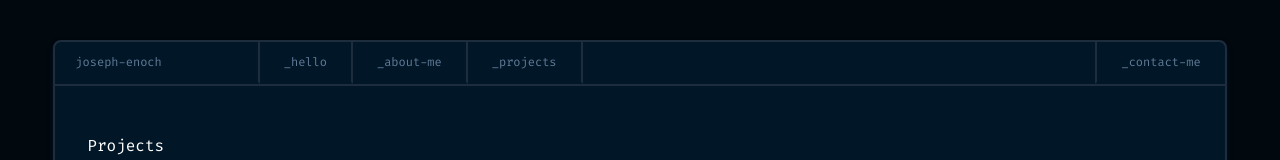
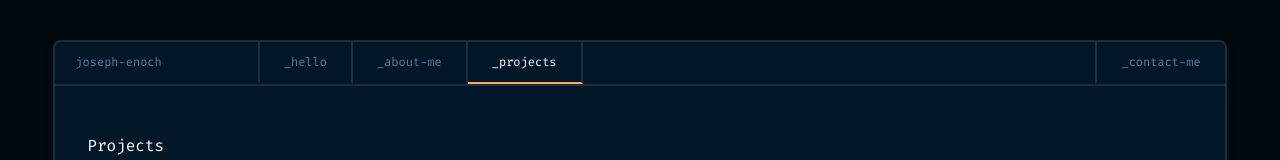
Before and after one commit to Josephenoch/josephenoch, a Next.js app: page /projects in a window 1280 px wide. Shown: the top 160 px of the page. Built offline with nearby package versions, Linux system fonts and the light colour scheme.

Commit message:
:lipstick: made the active pages have a different style

```diff
--- a/components/PageTitle.jsx
+++ b/components/PageTitle.jsx
@@ -1,21 +1,24 @@
 import Link from 'next/link'
+import {useRouter} from 'next/router'
+
 
 
 import React from 'react'
 
 
 export const PageTitle = ({pageTitle, userName, lastItem, notLink}) => {
+  const router= useRouter()
   const styles = {
       rightPadding:userName ? "pr-24" : "",
       leftPadding:userName? "pl-5":"",
       contactStyle:lastItem? "last:ml-auto border-r-0 border-l-2 border-l-lines" : " border-r-2 border-r-lines",
+      activeStyle: router.pathname===`/${pageTitle}`|| (router.pathname==="/" && notLink)? "border-b-accent text-white":"hover:border-b-accent  hover:transition-[border] ease-in-ou border-b-primary-lighter text-secondary"
   }
-  console.log(notLink&&notLink ===true )
   return (
 
     <>
-        <Link href={!notLink ? pageTitle : "/" }>
-            <a className={`border-b-primary-lighter hover:border-b-accent  hover:transition-[border] ease-in-out ${styles.rightPadding} ${styles.contactStyle} ${styles.leftPadding} hover:text-white text-secondary inline-block px-6 py-3  border-b-2  `}>
+        <Link href={!notLink ? `/${pageTitle}` : "/" }>
+            <a className={`border-b-2  ${styles.activeStyle} t ${styles.rightPadding} ${styles.contactStyle} ${styles.leftPadding} hover:text-white  inline-block px-6 py-3   `}>
                 <h1 className=" text-xs">{userName?pageTitle.toLowerCase():`_${pageTitle.toLowerCase()}`}</h1>
             </a>
         </Link>
```
